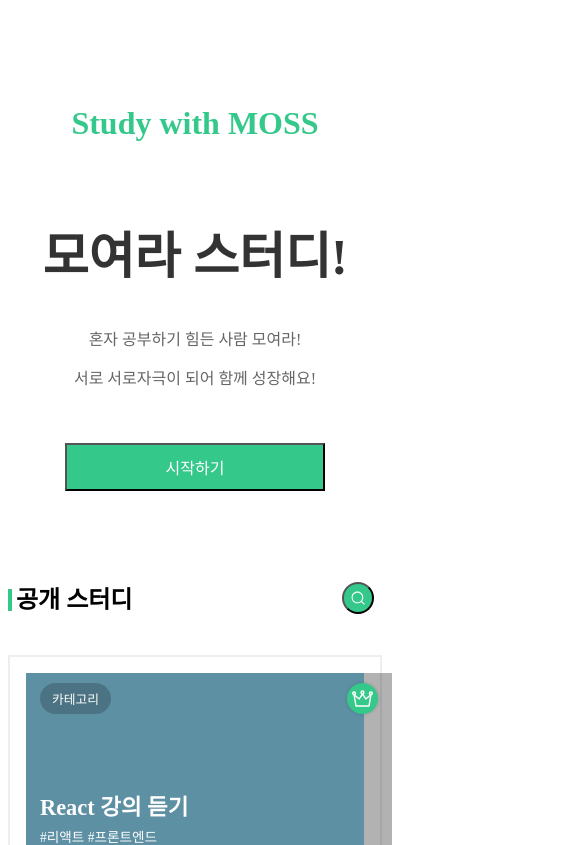
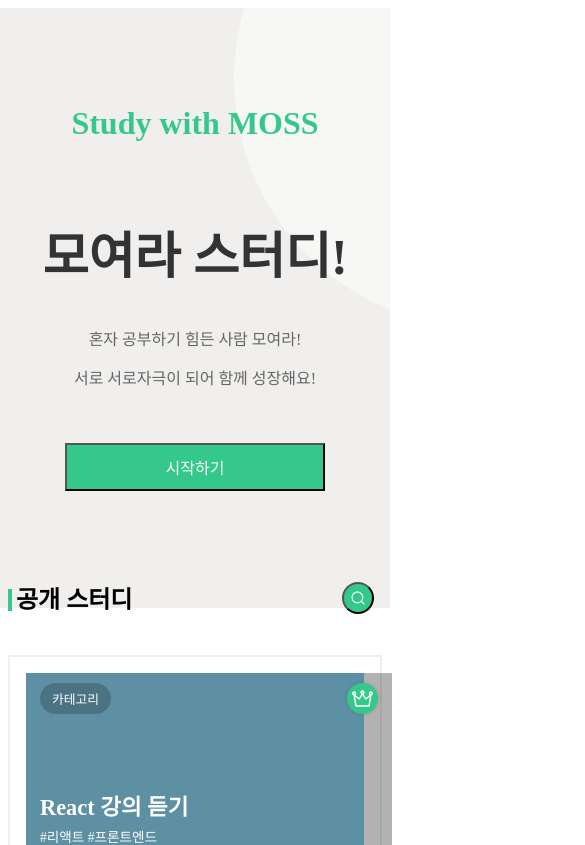
Before and after one commit to IRONDESK/moss, a Next.js app in the folder client/: page / in a window 390 px wide. Shown: the top 845 px of the page, 585 px wide, since content can reach past the window. Built offline with nearby package versions, Linux system fonts and the light colour scheme.

Commit message:
💄 배경, 스터디카드 반응형 추가

```diff
--- a/client/src/pages/index.tsx
+++ b/client/src/pages/index.tsx
@@ -9,6 +9,7 @@ import { useEffect, useState } from 'react';
 const Home: NextPage = () => {
   return (
     <>
+      <Backgroud />
       <Banner />
       <TitleSearch />
       <StudyList>
@@ -62,10 +63,38 @@ const StudyList = styled.section`
   display: grid;
   grid-template-columns: repeat(4, 1fr);
   gap: 20px;
-  @media (max-width: 440px) {
+  @media (max-width: 1024px) {
+    grid-template-columns: repeat(3, 1fr);
+    margin: 0 0 20px;
+  }
+  @media (max-width: 768px) {
+    grid-template-columns: repeat(2, 1fr);
+    margin: 0 0 20px;
+  }
+  @media (max-width: 640px) {
     grid-template-columns: repeat(1, 1fr);
     margin: 0 0 20px;
   }
 `;
 
+const Backgroud = styled.div`
+  background: #f0efed;
+  width: 100%;
+  height: 600px;
+  position: absolute;
+  left: 0;
+  z-index: -1;
+  &::before {
+    content: '';
+    display: block;
+    width: 500px;
+    height: 500px;
+    background: rgba(255, 255, 255, 0.5);
+    border-radius: 50%;
+    position: absolute;
+    top: -30%;
+    left: 60%;
+  }
+`;
+
 export default Home;
```
